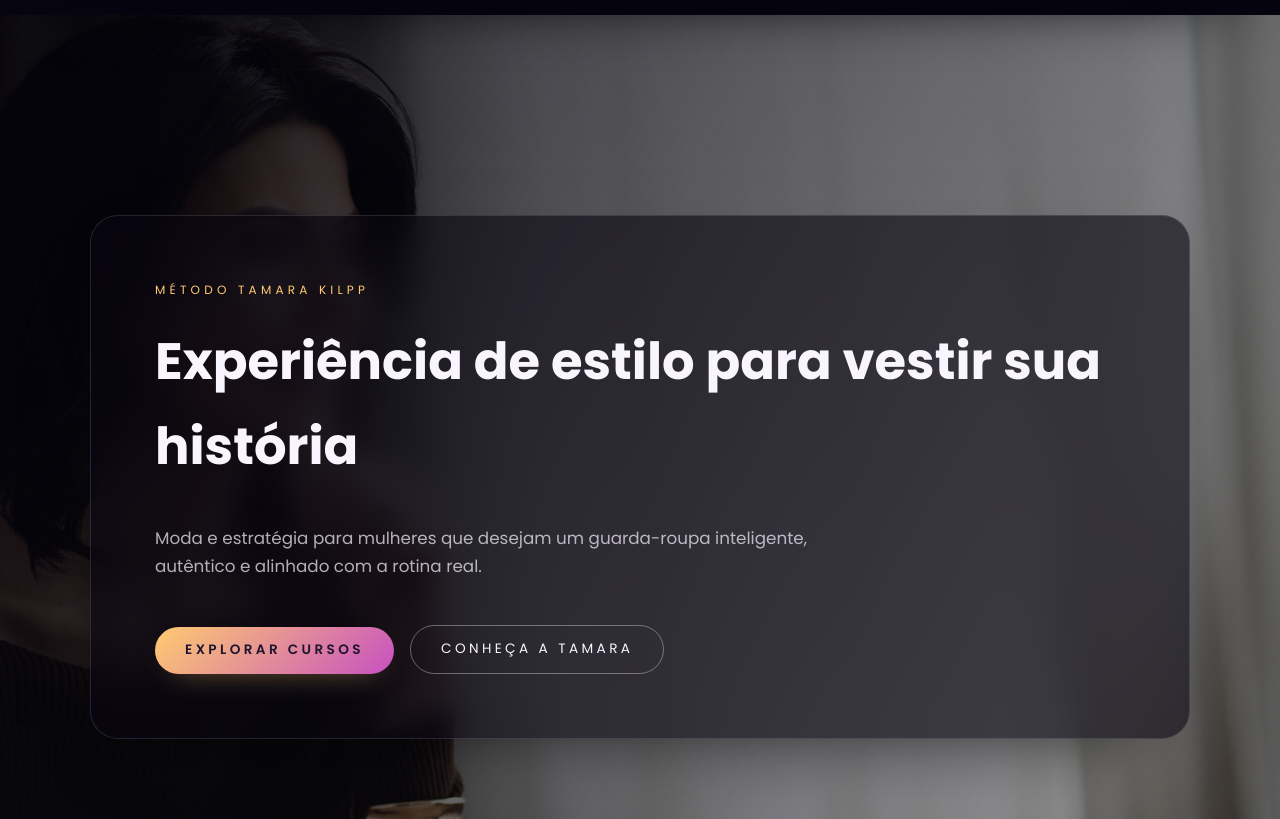
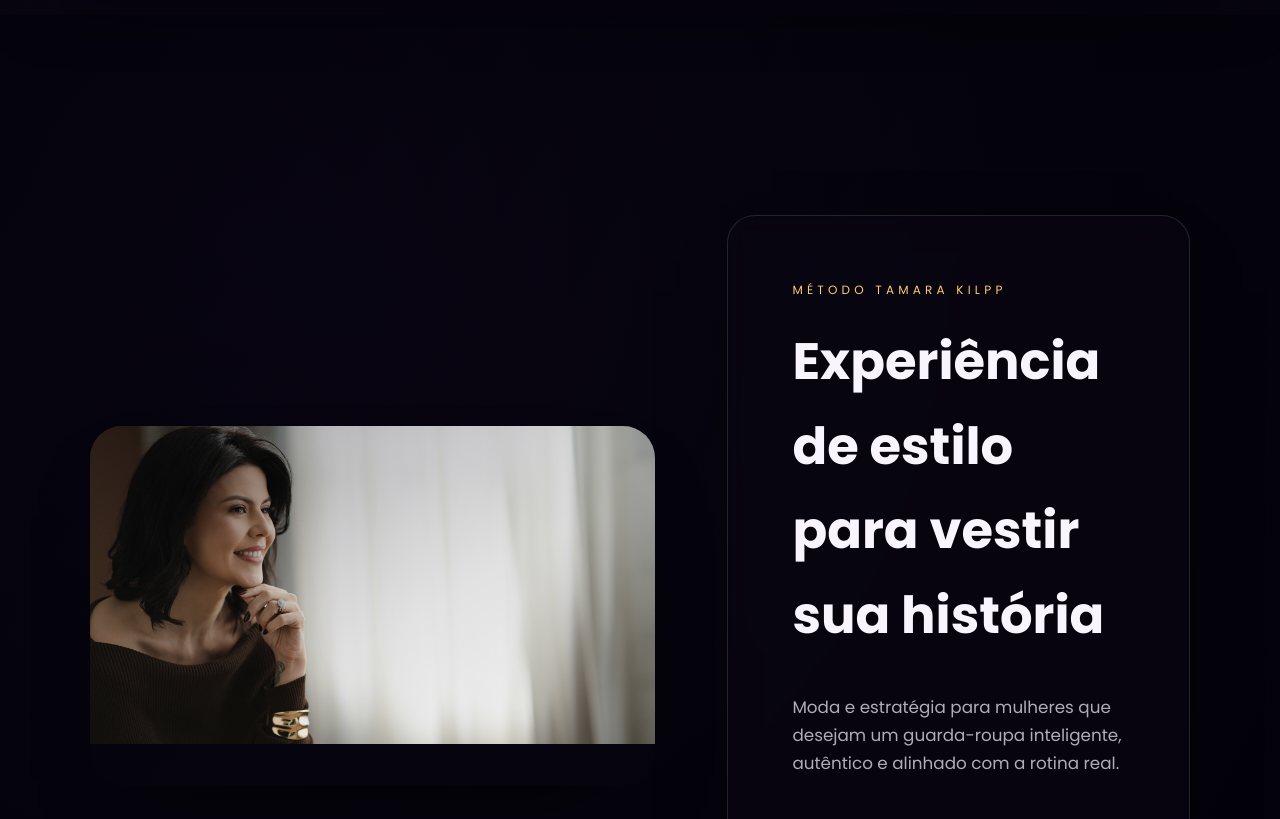
Before and after one commit to cdffortnite/tamarakilpp, a plain HTML site: page index.html in a window 1280 px wide. Shown: the part 115-934 px from the top of the page. Drawn offline with Linux system fonts and the light colour scheme.

Commit message:
Refatora layout da hero

```diff
--- a/index.html
+++ b/index.html
@@ -231,19 +231,63 @@
         .hero {
             position: relative;
             width: 100%;
-            min-height: clamp(440px, 70vh, 700px);
+            min-height: clamp(480px, 75vh, 760px);
             display: flex;
             align-items: center;
             justify-content: center;
             padding: clamp(120px, 18vw, 200px) 24px clamp(100px, 12vw, 160px);
-            background: linear-gradient(120deg, rgba(3, 2, 10, 0.88), rgba(3, 2, 10, 0.35)),
-                url('tamara.jpg') center / cover no-repeat;
+            background: var(--bg);
+            overflow: hidden;
+            isolation: isolate;
+        }
+
+        .hero::before {
+            content: '';
+            position: absolute;
+            inset: 0;
+            background: linear-gradient(120deg, rgba(3, 2, 10, 0.9), rgba(3, 2, 10, 0.45));
+            z-index: 0;
+        }
+
+        .hero-inner {
+            position: relative;
+            z-index: 1;
+            width: 100%;
+            max-width: 1100px;
+            display: grid;
+            grid-template-columns: minmax(0, 1fr);
+            align-items: center;
+            gap: clamp(32px, 6vw, 72px);
+        }
+
+        .hero-media {
+            position: relative;
+            border-radius: 32px;
+            overflow: hidden;
+            min-height: clamp(320px, 45vh, 520px);
+            box-shadow: 0 40px 90px -48px rgba(0, 0, 0, 0.8);
+        }
+
+        .hero-media::after {
+            content: '';
+            position: absolute;
+            inset: 0;
+            background: linear-gradient(150deg, rgba(3, 2, 10, 0.35) 0%, rgba(3, 2, 10, 0.1) 55%, rgba(3, 2, 10, 0) 100%);
+            pointer-events: none;
+        }
+
+        .hero-media img {
+            width: 100%;
+            height: 100%;
+            object-fit: cover;
+            object-position: center;
+            display: block;
         }
 
         .hero-content {
-            width: 100%;
-            max-width: 1100px;
-            background: rgba(9, 6, 18, 0.6);
+            width: min(100%, 560px);
+            margin: 0 auto;
+            background: rgba(9, 6, 18, 0.72);
             border: 1px solid rgba(255, 255, 255, 0.12);
             border-radius: 28px;
             padding: clamp(36px, 6vw, 64px);
@@ -251,6 +295,7 @@
             gap: 20px;
             box-shadow: 0 30px 80px -45px rgba(0, 0, 0, 0.85);
             backdrop-filter: blur(14px);
+            align-self: center;
         }
 
         .hero-label {
@@ -276,6 +321,24 @@
             flex-wrap: wrap;
             gap: 16px;
             margin-top: 8px;
+        }
+
+        @media (min-width: 768px) {
+            .hero-inner {
+                grid-template-columns: minmax(0, 1fr) minmax(0, 1fr);
+            }
+
+            .hero-content {
+                margin: 0;
+                justify-self: end;
+            }
+        }
+
+        @media (min-width: 1080px) {
+            .hero-inner {
+                grid-template-columns: minmax(0, 1.1fr) minmax(0, 0.9fr);
+                align-items: center;
+            }
         }
 
         .ghost-button {
@@ -611,6 +674,10 @@
         </div>
     </header>
     <section class="hero" id="inicio">
+        <div class="hero-inner">
+            <div class="hero-media">
+                <img src="tamara.jpg" alt="Tamara Kilpp apresentando sua experiência de estilo" />
+            </div>
             <div class="hero-content">
                 <span class="hero-label">Método Tamara Kilpp</span>
                 <h1 class="hero-title">Experiência de estilo para vestir sua história</h1>
@@ -620,6 +687,7 @@
                 <div class="hero-actions">
                     <a class="button" href="#cursos">Explorar cursos</a>
                     <a class="ghost-button" href="#quem-sou">Conheça a Tamara</a>
+                </div>
             </div>
         </div>
     </section>
```
Lines whose indentation alone changed are shown as unchanged.
